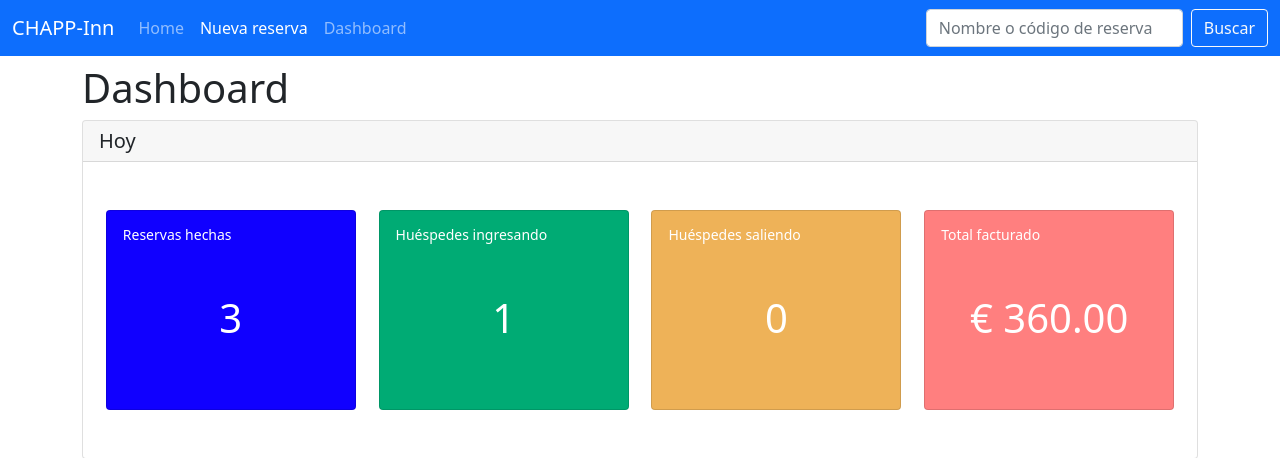
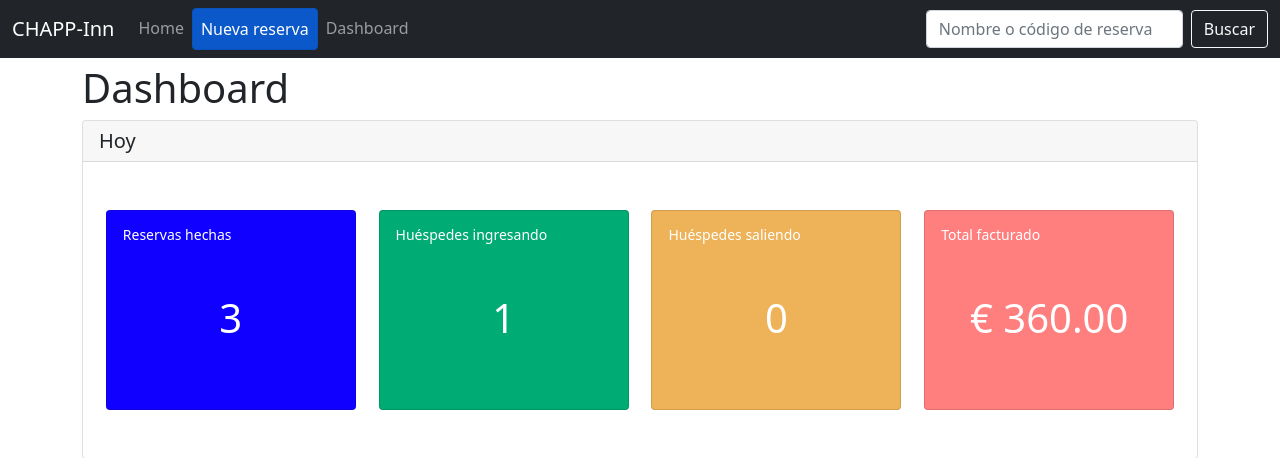
Before and after one commit to oscarchapp/testbookingengine, a Django app: page /dashboard/ in a window 1280 px wide. Shown: the top 458 px of the page. Run offline with Django 4.2, Linux system fonts and the light colour scheme; data comes from the database, SQL or seed files in the repository.

Commit message:
FIX: style navbar

```diff
--- a/pms/templates/main.html
+++ b/pms/templates/main.html
@@ -14,7 +14,7 @@
 </head>
 <body>
     <div class="navbar-container">
-        <nav class="navbar navbar-expand-lg  navbar-dark bg-primary fixed-top">
+        <nav class="navbar navbar-expand-lg  navbar-dark bg-dark fixed-top">
             <div class="container-fluid">
                <a class="navbar-brand" href="{% url 'home'%}">CHAPP-Inn</a>
                <button class="navbar-toggler" type="button" data-bs-toggle="collapse" data-bs-target="#navbarSupportedContent" aria-controls="navbarSupportedContent" aria-expanded="false" aria-label="Toggle navigation">
@@ -26,7 +26,7 @@
                         <a class="nav-link" aria-current="page" href="{% url 'home'%}" >Home</a>
                      </li>
                      <li class="nav-item">
-                        <a class="nav-link active" href="{% url 'search'%}">Nueva reserva</a>
+                        <a class="nav-link active btn btn-primary" href="{% url 'search'%}">Nueva reserva</a>
                      </li>
                      <li class="nav-item">
                         <a class="nav-link" href="{% url 'dashboard'%}">Dashboard</a>
```
